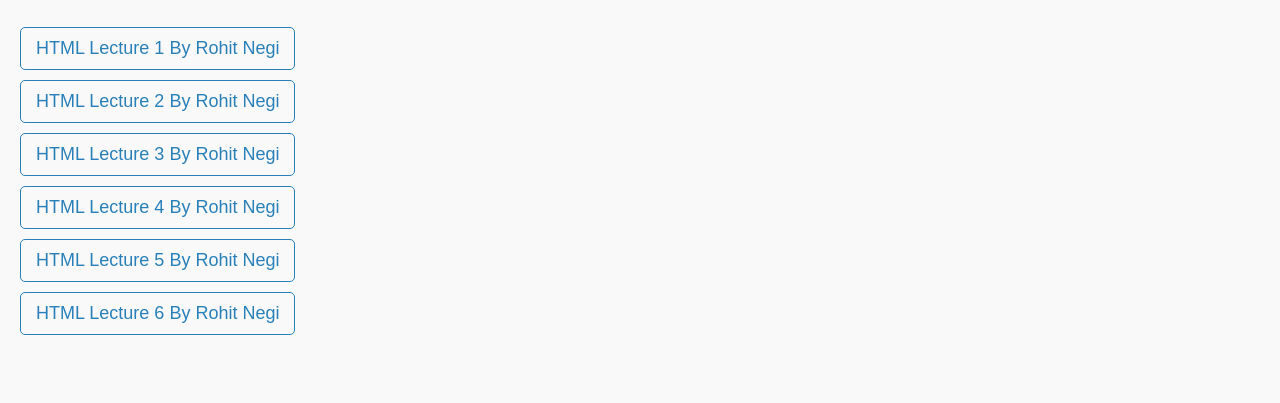
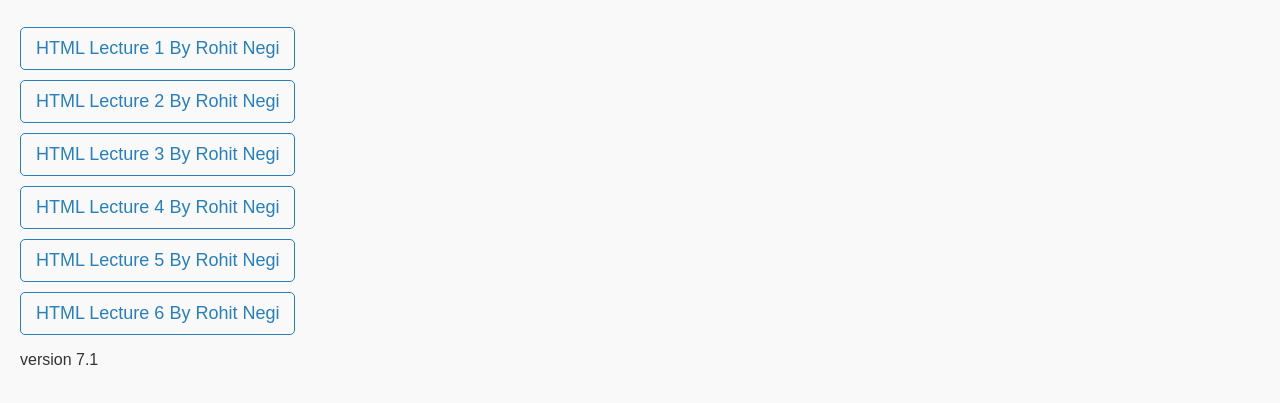
Before and after one commit to Arun-Kashyap86/myrepo, a plain HTML site: page index.html in a window 1280 px wide. Shown: the part 81-484 px from the top of the page. Drawn offline with Linux system fonts and the light colour scheme.

Commit message:
version 7.1

```diff
--- a/index.html
+++ b/index.html
@@ -14,6 +14,6 @@
     <div><a href="lec4.html">HTML Lecture 4 By Rohit Negi</a></div>
     <div><a href="lec5.html">HTML Lecture 5 By Rohit Negi</a></div>
     <div><a href="lec6.html">HTML Lecture 6 By Rohit Negi</a></div>
-
+    <p>version 7.1</p>
 </body>
 </html>
```
